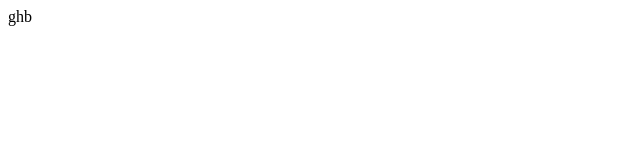
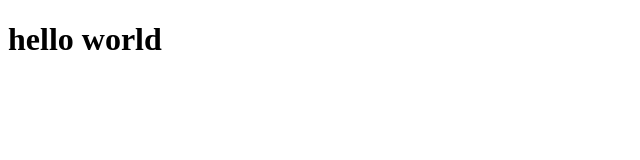
Before and after one commit to Cimeriec/project, a plain HTML site: page index.html in a window 1280 px wide. Shown: the whole page, without its empty margins (0-640 px from the left). Drawn offline with Linux system fonts and the light colour scheme.

```diff
--- a/index.html
+++ b/index.html
@@ -7,6 +7,6 @@
     <title>Document</title>
 </head>
 <body>
-    ghb
+    <h1>hello world</h1>
 </body>
 </html>
```
Also changed, not shown: script.js (added).
